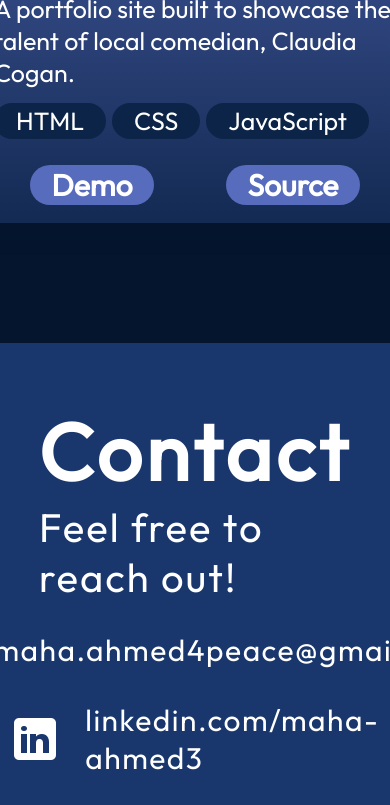
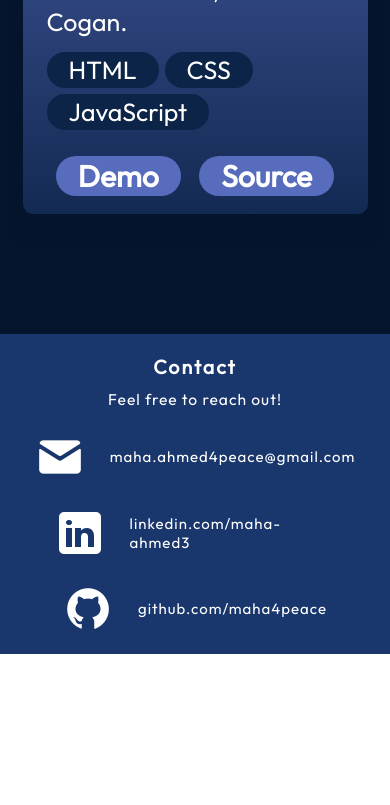
Before and after one commit to eternalmaha/Portfolio, a React (Vite) app: page / in a window 390 px wide. Shown: the part 4997-5802 px from the top of the page. After the commit the page ends 5651 px from the top, so only its background shows below. Built offline with nearby package versions, Linux system fonts and the light colour scheme.

Commit message:
responsiveness in contact section for mobiles

```diff
--- a/src/components/Contact/Contact.module.css
+++ b/src/components/Contact/Contact.module.css
@@ -7,7 +7,7 @@
     display: flex;
     flex-direction: row;
     justify-content: space-evenly;
-    width: 100vw;
+    width: 100%;
     padding: 58px 10%;
     gap: 10px;
 
@@ -33,6 +33,9 @@
     align-items: flex-start;
     list-style: none;
     gap: 26px;
+    margin-left: 10%;
+    margin-right: 10%;
+
 
 }
 
@@ -40,6 +43,7 @@
     display: flex;
     align-items: center;
     gap: 25px;
+
 
 
 }
@@ -62,10 +66,34 @@
         display: flex;
         flex-direction: column;
         align-items: center;
+        text-align: center;
     }
 
     .links {
         align-items: center;
+
     }
 
 }
+
+@media screen and (max-width: 575px) {
+    .container {
+        padding: 20px 5%; /* Further reduce padding */
+    }
+
+    .text h2 {
+        font-size: 5vw; /* Reduce font size for smaller screens */
+        margin-bottom: 10px;
+        letter-spacing: 2px;
+    }
+
+    .text p {
+        font-size: 4vw; /* Reduce font size for smaller screens */
+        letter-spacing: 1px;
+    }
+
+    .link a {
+        font-size: 15px; /* Reduce font size for links */
+        letter-spacing: 1px;
+    }
+}
--- a/src/components/Projects/ProjectCard.module.css
+++ b/src/components/Projects/ProjectCard.module.css
@@ -7,7 +7,7 @@
     background: linear-gradient(180deg, #576cbc 0%, #132a53 100%);
     box-shadow: 0 16px 14px 0 #04152d;
     padding: 18px 24px;
-    max-width: 450px;
+    max-width: 345px;
 
 }
 
```
